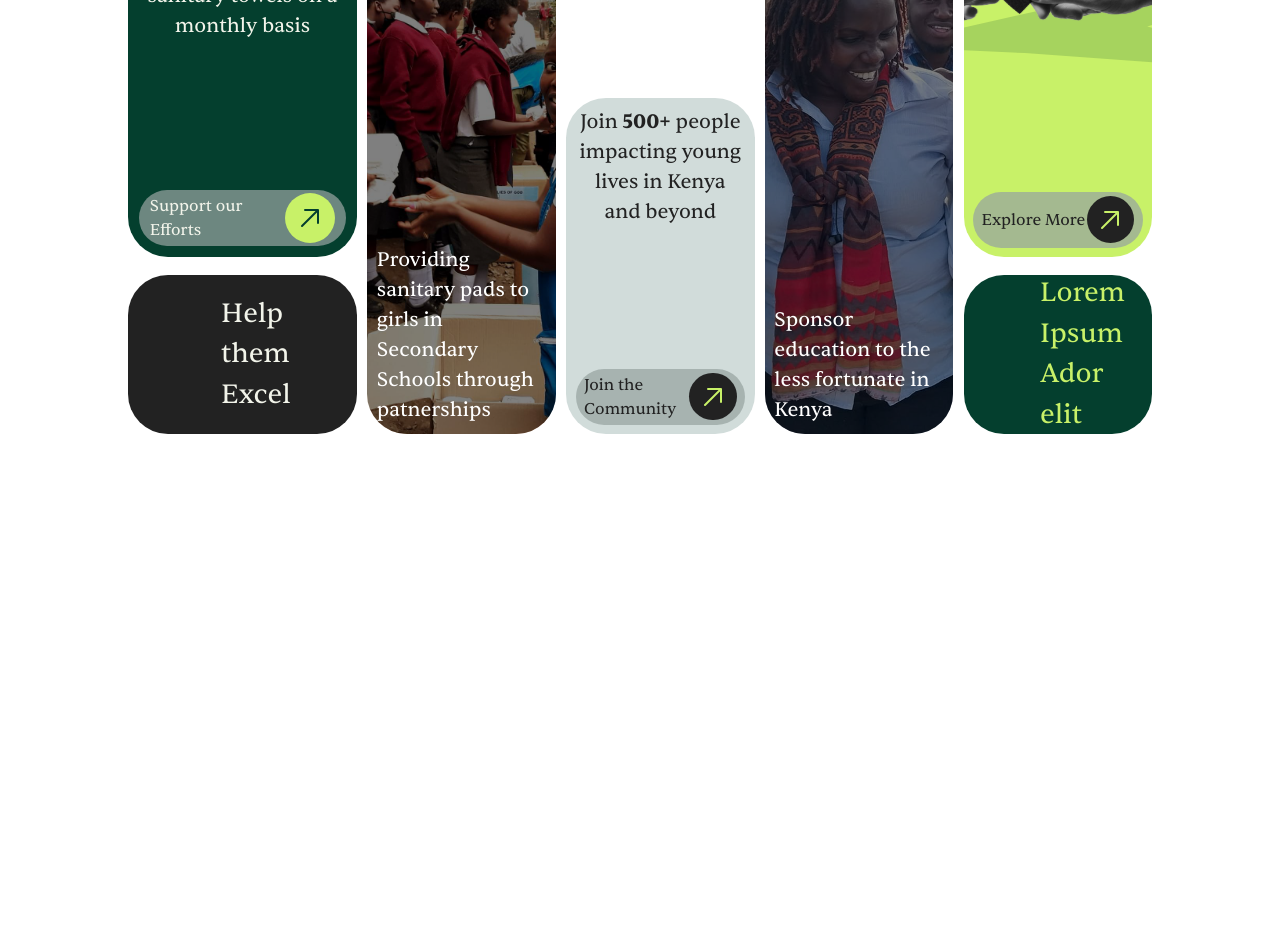
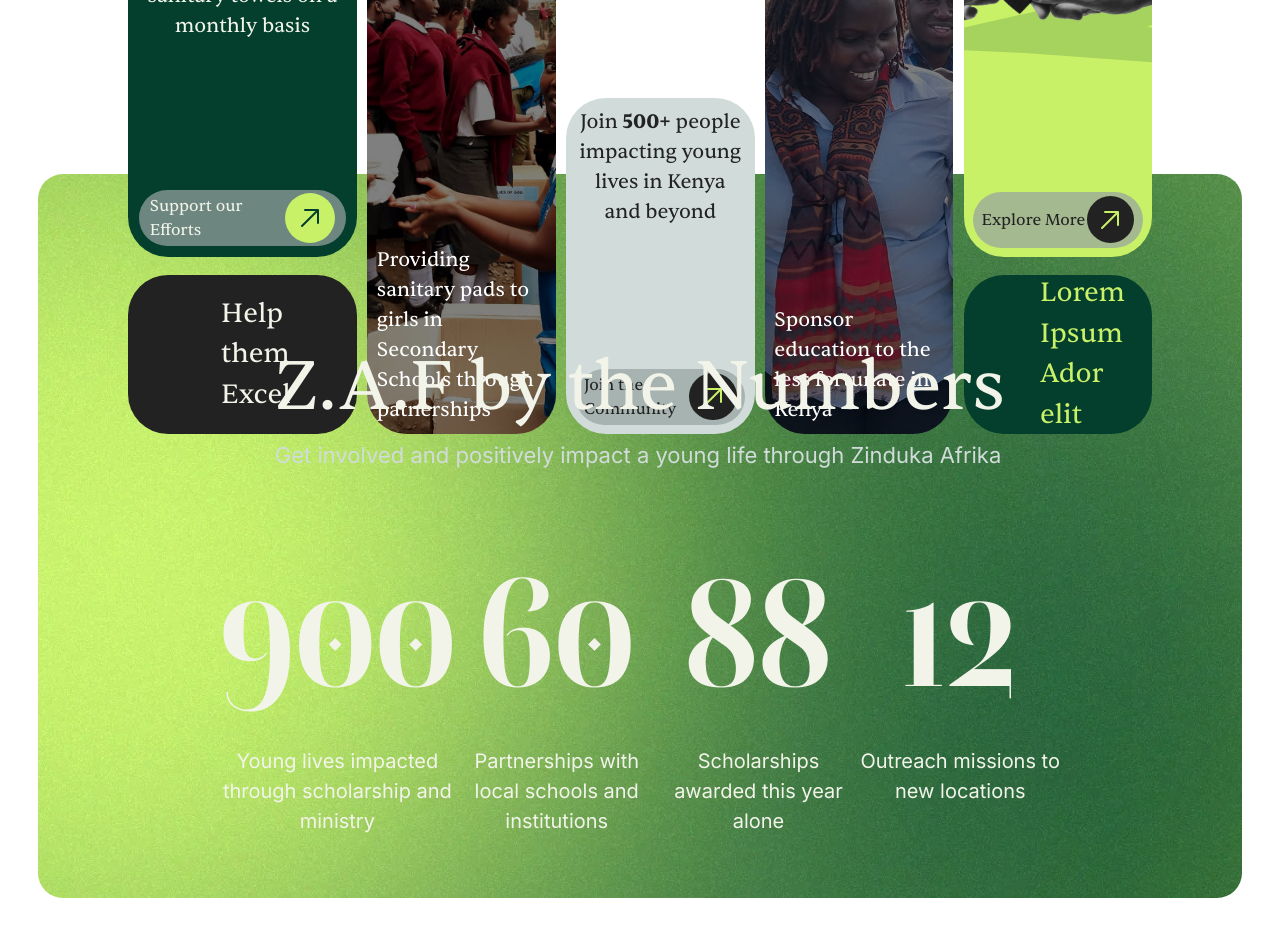
Before and after one commit to koechian/zinduka-afrika, a Next.js app: page / in a window 1280 px wide. Shown: the part 880-1816 px from the top of the page. Before the commit the page ends 1402 px from the top, so only its background shows below. Built offline with nearby package versions, Linux system fonts and the light colour scheme.

Commit message:
Completed Numbers section

```diff
--- /dev/null
+++ b/src/app/components/Sections/Numbers/Numbers.tsx
@@ -0,0 +1,81 @@
+import React from "react";
+import styles from "./styles.module.css";
+import { boska, inter } from "@/app/fonts";
+
+const Numbers = () => {
+  return (
+    <section className={styles.wrapper}>
+      <div
+        className={styles.contentWrapper}
+        style={{ backgroundImage: "url(/numbers.webp" }}
+      >
+        <div className={styles.titleText}>
+          <h1 style={{ fontSize: "70px" }}>Z.A.F by the Numbers</h1>
+          <p
+            className={inter.className}
+            style={{ fontSize: "22px", color: "#D1DCDA" }}
+          >
+            Get involved and positively impact a young life through Zinduka
+            Afrika
+          </p>
+        </div>
+        <div className={styles.textWrapper}>
+          <div className={styles.numbersDiv}>
+            <div
+              className={boska.className}
+              style={{ fontSize: "150px", fontWeight: "bold" }}
+            >
+              900
+            </div>
+            <div className={styles.text}>
+              <p className={inter.className}>
+                Young lives impacted through scholarship and ministry
+              </p>
+            </div>
+          </div>
+          <div className={styles.numbersDiv}>
+            <div
+              className={boska.className}
+              style={{ fontSize: "150px", fontWeight: "bold" }}
+            >
+              60
+            </div>
+            <div className={styles.text}>
+              <p className={inter.className}>
+                Partnerships with local schools and institutions
+              </p>
+            </div>
+          </div>
+          <div className={styles.numbersDiv}>
+            <div
+              className={boska.className}
+              style={{ fontSize: "150px", fontWeight: "bold" }}
+            >
+              88
+            </div>
+            <div className={styles.text}>
+              <p className={inter.className}>
+                Scholarships awarded this year alone
+              </p>
+            </div>
+          </div>
+          <div className={styles.numbersDiv}>
+            <div
+              className={boska.className}
+              style={{ fontSize: "150px", fontWeight: "bold" }}
+            >
+              12
+            </div>
+            <div className={styles.text}>
+              <p className={inter.className}>
+                Outreach missions to new locations
+              </p>
+            </div>
+          </div>
+        </div>
+      </div>
+    </section>
+  );
+};
+
+export default Numbers;
--- /dev/null
+++ b/src/app/components/Sections/Numbers/styles.module.css
@@ -0,0 +1,34 @@
+.wrapper {
+  width: 100vw;
+  height: 100vh;
+  padding: 3%;
+}
+.contentWrapper {
+  width: 100%;
+  height: 100%;
+  border-radius: 25px;
+  display: flex;
+  flex-direction: column;
+  align-items: center;
+  justify-content: center;
+}
+.titleText {
+  color: var(--beige-hex);
+}
+.textWrapper {
+  height: 30%;
+  width: 70%;
+  margin-top: 4%;
+  display: grid;
+  grid-template-columns: repeat(4, 1fr);
+}
+.numbersDiv {
+  display: flex;
+  align-items: center;
+  flex-direction: column;
+  color: var(--beige-hex);
+}
+.text {
+  font-size: 20px;
+  text-align: center;
+}
--- a/src/app/page.tsx
+++ b/src/app/page.tsx
@@ -1,3 +1,4 @@
+import Numbers from "./components/Sections/Numbers/Numbers";
 import Hero from "./components/Sections/hero/Hero";
 import Navbar from "./components/Utils/navbar/Navbar";
 
@@ -6,6 +7,7 @@ export default function Home() {
     <>
       <Navbar />
       <Hero />
+      <Numbers />
     </>
   );
 }
```
